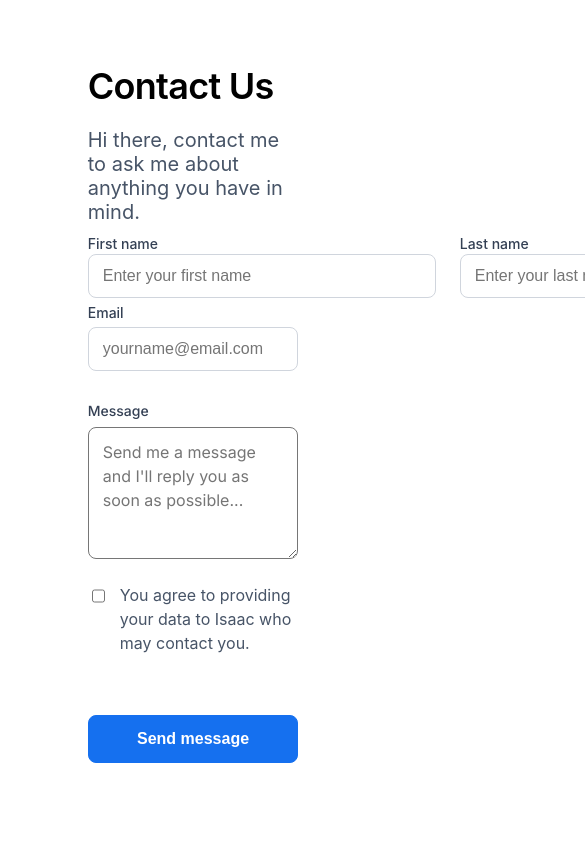
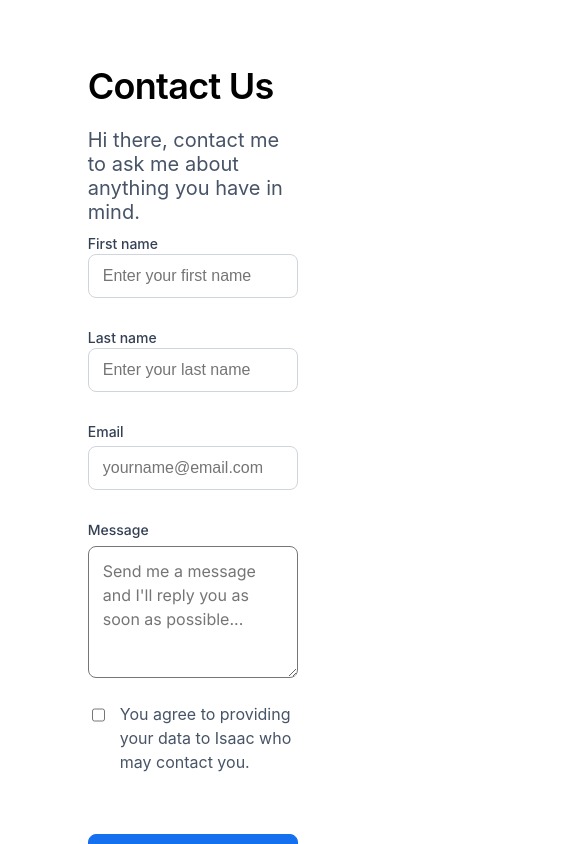
Before and after one commit to isaaclanre/linktree-v2, a React (Create React App) app: page /contact in a window 390 px wide. Shown: the top 844 px of the page, 585 px wide, since content can reach past the window. Built offline with nearby package versions, Linux system fonts and the light colour scheme.

Commit message:
fixed issues with responsiveness on mobile

```diff
--- a/src/components/ContactMeStyle.js
+++ b/src/components/ContactMeStyle.js
@@ -54,15 +54,14 @@ export const Names = styled.div`
   width: 100%;
   padding-bottom: 30px;
   @media only screen and (max-width: 600px) {
-    display: block;
     display: flex;
-    flex-direction: row;
+    flex-direction: column;
     align-items: flex-start;
     padding: 0px;
     gap: 24px;
+    padding-bottom: 25px;
 
-    width: 720px;
-    height: 70px;
+    width: 100%;
   }
 `;
 export const Name = styled.div`
```
